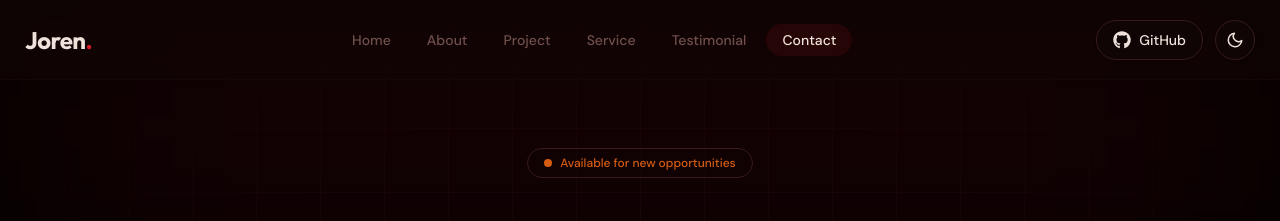
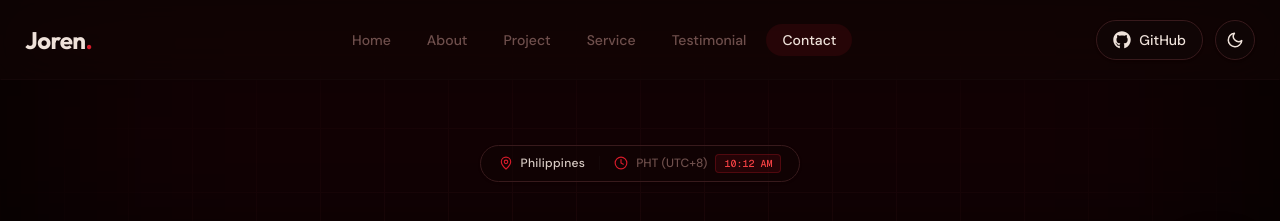
Before and after one commit to jorenverdad/portfolio, a Next.js app: page / in a window 1280 px wide. Shown: the top 221 px of the page. Built offline with nearby package versions, Linux system fonts and the light colour scheme; no server answers.

Commit message:
feat(hero): replace status badge with location and timezone indicator
Replace the status badge in the hero section with a location and time zone indicator for the Philippines. Implement a real-time ticking clock showing current PHT (UTC+8) time and update the copy-email target address.

```diff
--- a/src/components/sections/hero.tsx
+++ b/src/components/sections/hero.tsx
@@ -1,10 +1,10 @@
 "use client";
 
-import { useState } from "react";
+import { useState, useEffect } from "react";
 import { Button } from "@/components/ui/button";
 import { GridPattern } from "@/components/ui/grid-pattern";
 import { motion, AnimatePresence, Variants } from "motion/react";
-import { Download, Copy, Check } from "lucide-react";
+import { Download, Copy, Check, MapPin, Clock } from "lucide-react";
 import { FaGithub, FaLinkedin } from "react-icons/fa";
 
 export interface HeroProps {
@@ -34,9 +34,38 @@ const itemVariants: Variants = {
 
 export function HeroSection({ className }: HeroProps) {
   const [copied, setCopied] = useState(false);
+  const [time, setTime] = useState<string>("");
+
+  useEffect(() => {
+    const updateTime = () => {
+      const options: Intl.DateTimeFormatOptions = {
+        timeZone: "Asia/Manila",
+        hour: "numeric",
+        minute: "2-digit",
+        hour12: true,
+      };
+      setTime(new Intl.DateTimeFormat("en-US", options).format(new Date()));
+    };
+
+    updateTime();
+    // Update every minute (aligning with the next minute boundary)
+    const now = new Date();
+    const delay = (60 - now.getSeconds()) * 1000 - now.getMilliseconds();
+
+    let intervalId: ReturnType<typeof setInterval> | undefined;
+    const timeoutId = setTimeout(() => {
+      updateTime();
+      intervalId = setInterval(updateTime, 60000);
+    }, delay);
+
+    return () => {
+      clearTimeout(timeoutId);
+      if (intervalId) clearInterval(intervalId);
+    };
+  }, []);
 
   const handleCopyEmail = () => {
-    navigator.clipboard.writeText("jorenverdad@example.com"); // Placeholder email, update as needed
+    navigator.clipboard.writeText("jorenverdad@gmail.com");
     setCopied(true);
     setTimeout(() => setCopied(false), 2000);
   };
@@ -59,12 +88,21 @@ export function HeroSection({ className }: HeroProps) {
           className="flex flex-col items-center"
         >
           <motion.div variants={itemVariants}>
-            <div className="inline-flex items-center gap-2 px-4 py-1.5 rounded-full border border-edge-default bg-bg-surface/50 text-xs font-medium text-warm-500 mb-8 backdrop-blur-md">
-              <span className="relative flex size-2">
-                <span className="animate-ping absolute inline-flex h-full w-full rounded-full bg-warm-500 opacity-75"></span>
-                <span className="relative inline-flex rounded-full size-2 bg-warm-500"></span>
+            <div className="inline-flex items-center gap-3.5 px-4.5 py-2 rounded-full border border-edge-default bg-bg-surface/50 text-xs font-medium text-muted-foreground mb-8 backdrop-blur-md shadow-sm hover:border-brand-500/30 hover:bg-bg-surface/80 transition-all duration-300 group cursor-default">
+              <span className="flex items-center gap-2 text-foreground/90">
+                <MapPin className="size-3.5 text-brand-500 group-hover:scale-110 transition-transform duration-300" />
+                <span className="font-sans tracking-wide">Philippines</span>
               </span>
-              Available for new opportunities
+              <span className="w-px h-3.5 bg-edge-subtle" />
+              <span className="flex items-center gap-2">
+                <Clock className="size-3.5 text-brand-500 group-hover:rotate-12 transition-transform duration-300" />
+                <span className="font-sans">PHT (UTC+8)</span>
+                {time && (
+                  <span className="font-mono text-brand-400 bg-brand-500/10 px-2 py-0.5 rounded text-[10px] border border-brand-500/25 select-none">
+                    {time}
+                  </span>
+                )}
+              </span>
             </div>
           </motion.div>
 
```
